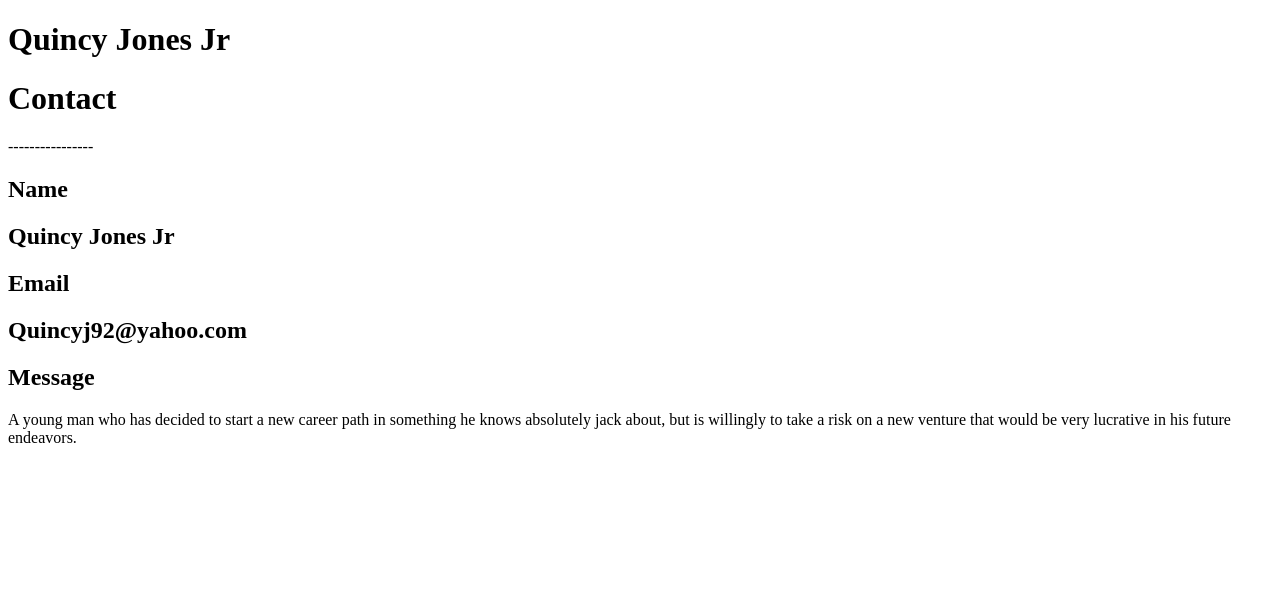
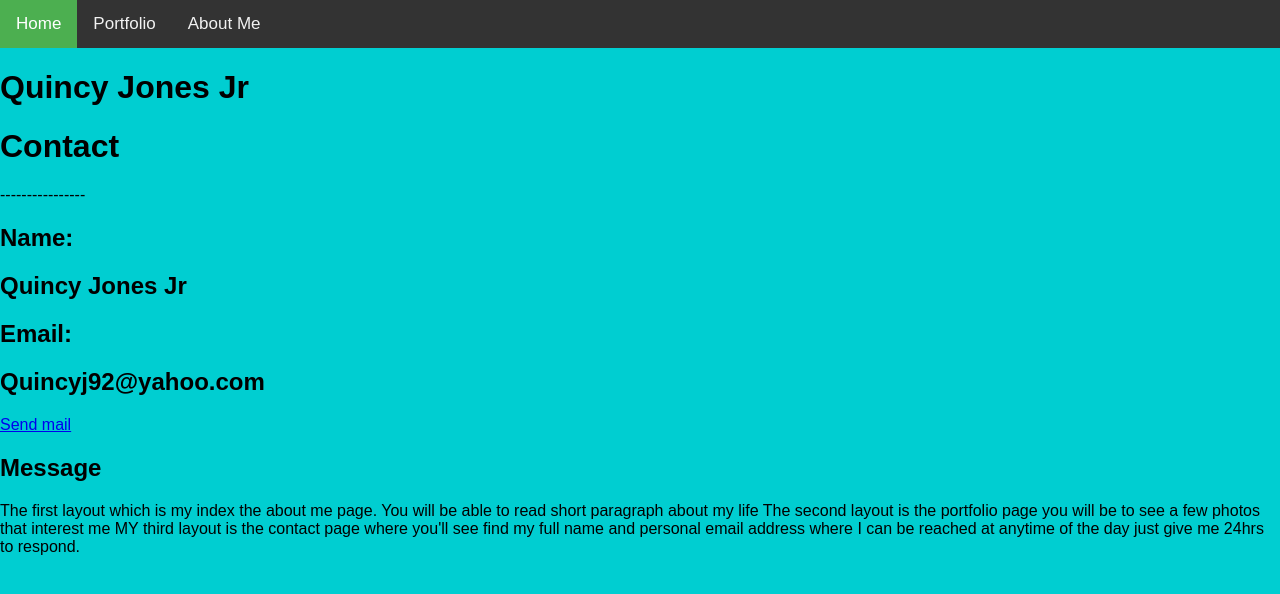
Before and after one commit to Q-Jones92/Week-2-Homework, a plain HTML site: page contact.html in a window 1280 px wide. Drawn offline with Linux system fonts and the light colour scheme.

Commit message:
linked style page to all pages, linked all pages, added navbar, linked navbar

```diff
--- /dev/null
+++ b/Navbar.css
@@ -0,0 +1,28 @@
+body {
+    margin: 0;
+    font-family: Arial, Helvetica, sans-serif;
+  }
+
+  .topnav {
+    overflow: hidden;
+    background-color: #333;
+  }
+
+  .topnav a {
+    float: left;
+    color: #f2f2f2;
+    text-align: center;
+    padding: 14px 16px;
+    text-decoration: none;
+    font-size: 17px;
+  }
+
+  .topnav a:hover {
+    background-color: #ddd;
+    color: black;
+  }
+
+  .topnav a.active {
+    background-color: #4CAF50;
+    color: white;
+  }
--- a/contact.html
+++ b/contact.html
@@ -4,19 +4,28 @@
     <meta charset="UTF-8">
     <meta name="viewport" content="width=device-width, initial-scale=1.0">
     <title>Quincy Jones Jr</title>
+    <link rel="stylesheet" href="Navbar.css">
+    <link rel="stylesheet" href="style.css">
 </head>
 <body>
+    <div class="topnav">
+        <a class="active" href="#home">Home</a>
+        <a href="portfolio.html">Portfolio</a>
+        <a href="index.html">About Me</a>
+      </div>
+
     <h1>Quincy Jones Jr</h1>
 
     <h1>Contact</h1>
     ----------------
-    <h2>Name</h2>
+    <h2>Name:</h2>
          <h2>Quincy Jones Jr</h2>
 
-    <h2>Email</h2>
-         <h2>Quincyj92@yahoo.com</h2>
+    <h2>Email:</h2>
+         <h2>Quincyj92@yahoo.com</h2> <a href="mailto:Quincyj92@yahoo.com?" >Send mail</a>
+
 
   <h2>Message</h2>
-        <p>A young man who has decided to start a new career path in something he knows absolutely jack about, but is willingly to take a risk on a new venture that would be very lucrative in his future endeavors.</p>
+        <p>The first layout which is my index the about me page. You will be able to read short paragraph about my life The second layout is the portfolio page you will be to see a few photos that interest me MY third layout is the contact page where you'll see find my full name and personal email address where I can be reached at anytime of the day just give me 24hrs to respond.</p>
 </body>
 </html>
--- /dev/null
+++ b/style.css
@@ -0,0 +1,12 @@
+
+
+body {
+    background-color: darkturquoise;
+}
+
+.header {
+    padding: 0px;
+    font-family: Arial, Helvetica, sans-serif;
+    background-color: fuchsia;
+    color: honeydew;
+}
```
Also changed, not shown: index.html (+7 -0 lines), portfolio.html (+9 -0 lines), 1 other file.
